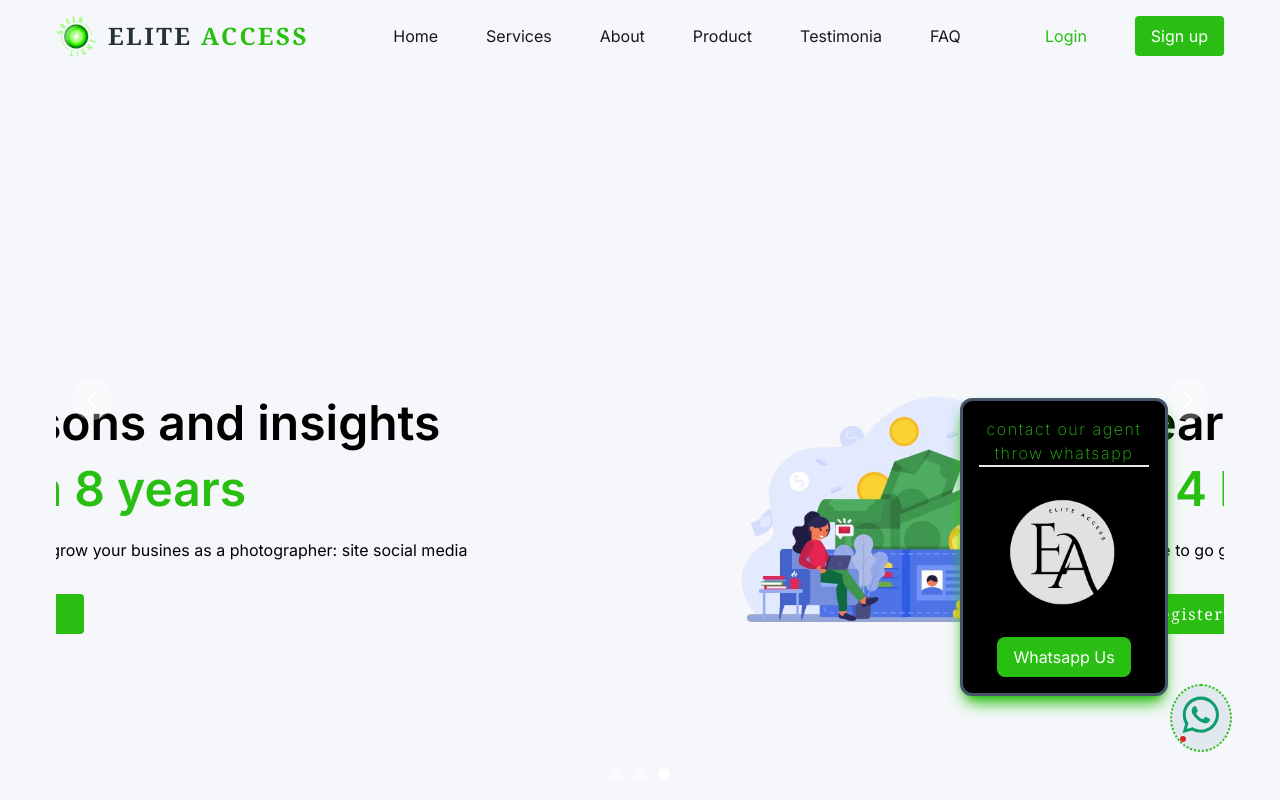
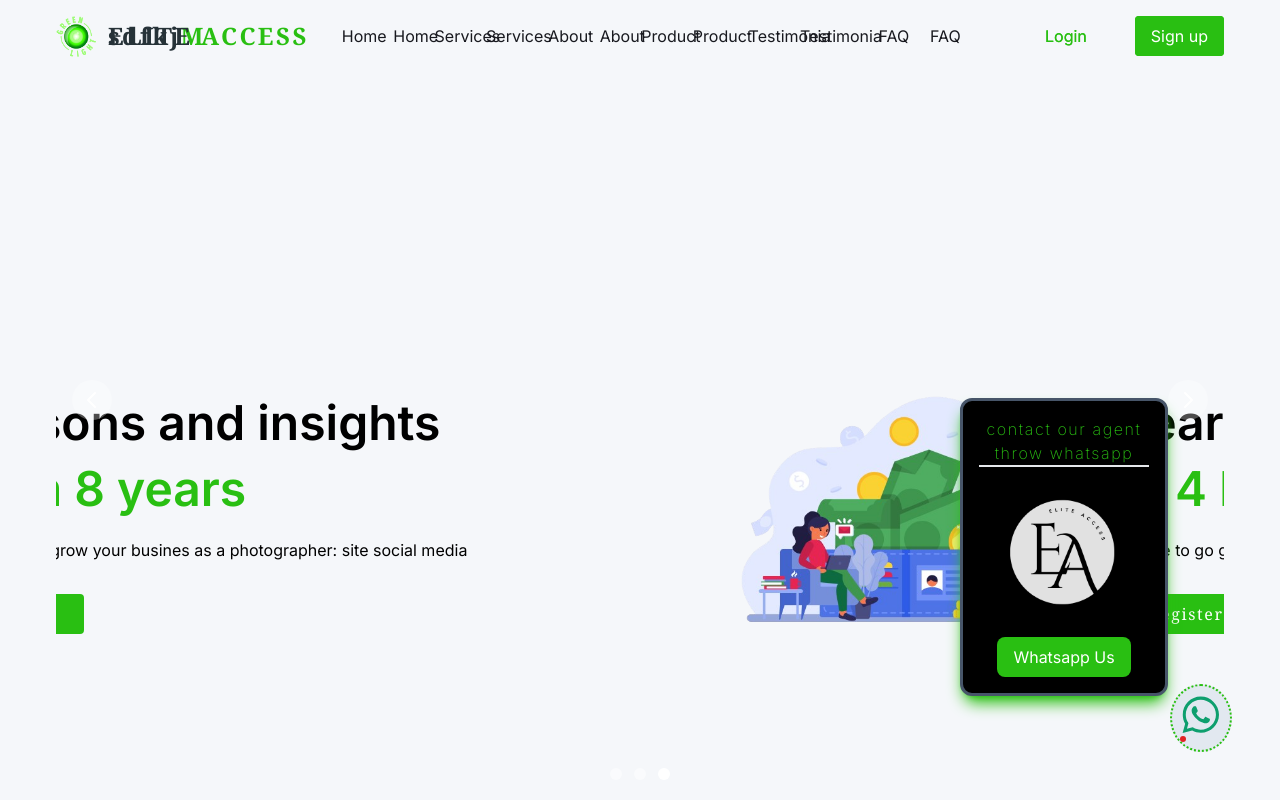
Before and after one commit to batoum0-code/landing-page1, a React (Vite) app: page / in a window 1280 px wide. Shown: the top 800 px of the page. Built offline with nearby package versions, Linux system fonts and the light colour scheme.

Commit message:
the same problem

```diff
--- a/src/components/Navbar.jsx
+++ b/src/components/Header.jsx
@@ -7,7 +7,7 @@ import { FaXmark, FaBars } from "react-icons/fa6";
 
 
 
-const Navbar = () => {
+const Header = () => {
 
     const [isMenuOpen, setIsMenuOpen] = useState(false);
     const [isSticky, setIsSticky] = useState(false);
@@ -49,7 +49,7 @@ const Navbar = () => {
             <div className="flex justify-between items-center text-base gap-8">
             <a href="/home" className="text-2xl font-semibold flex items-center space-x-3 ">
             <img src={logo} alt="logo-image" className="w-10 inline-block items-center" />
-            <span className="text-[#263238] font-serif tracking-widest">BATOU<span className={`${isSticky ? "" : "text-bandPrimary"}`}>M</span></span> </a>
+            <span className="text-[#263238] font-serif tracking-widest">sdfkj<span className={`${isSticky ? "" : "text-bandPrimary"}`}>M</span></span> </a>
 
             {/* nav items for large devices */}
 
@@ -102,4 +102,4 @@ const Navbar = () => {
 )
 };
 
-export default Navbar;
+export default Header;
--- a/src/pages/LandingPage.jsx
+++ b/src/pages/LandingPage.jsx
@@ -1,6 +1,5 @@
 import React from "react";
 {/* import Components  */ }
-import Navbar from '../components/Navbar';
 import Home from '../components/Home';
 import Services from '../components/Services';
 import About from '../components/About';
@@ -9,11 +8,14 @@ import Products from '../components/Products';
 import Newsletter from '../components/Newsletter';
 import MyFooter from '../components/MyFooter';
 import ChatBoot from "../components/ChatBoot";
+import Header from '../components/Header';
 
 const LandingPage = () => {
     return <div>
+
+        <Header/>
+        <Home />
         <ChatBoot/>
-        <Home />
         <Services />
         <About />
         <Products />
```
